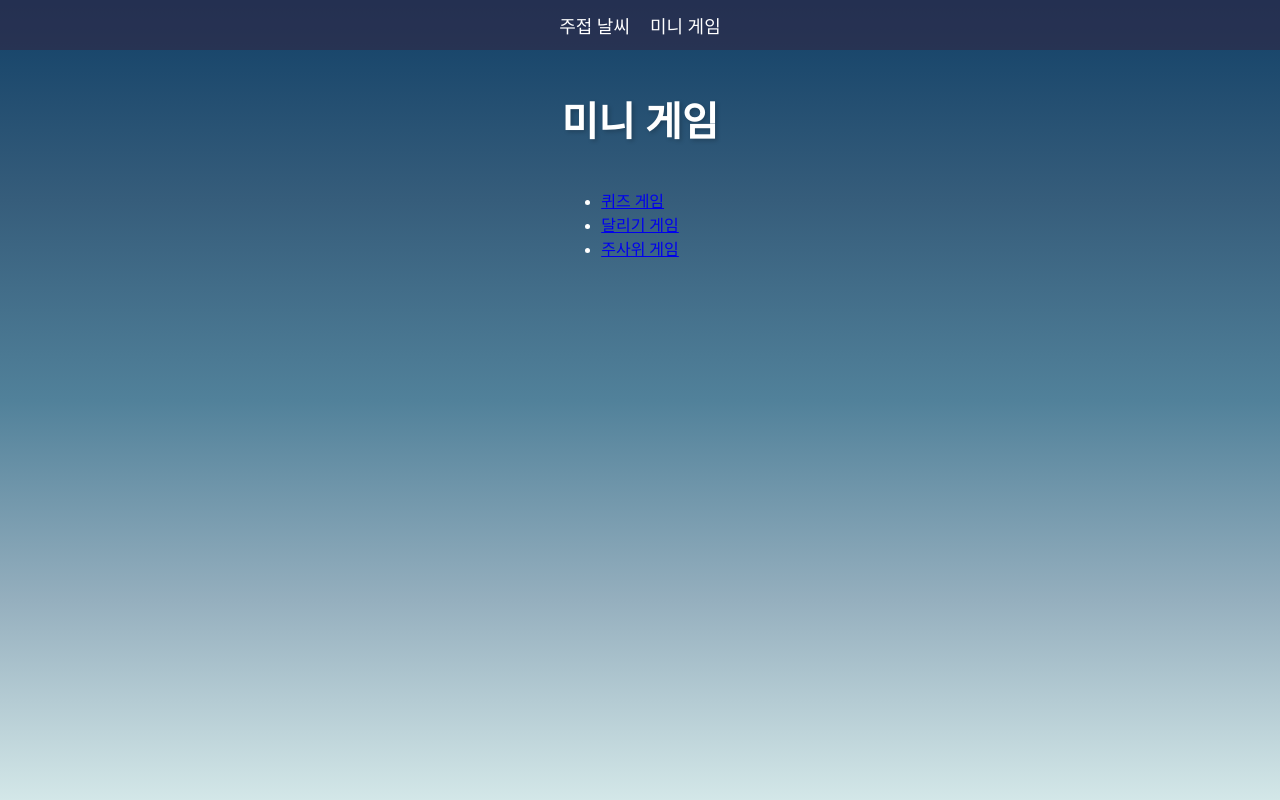
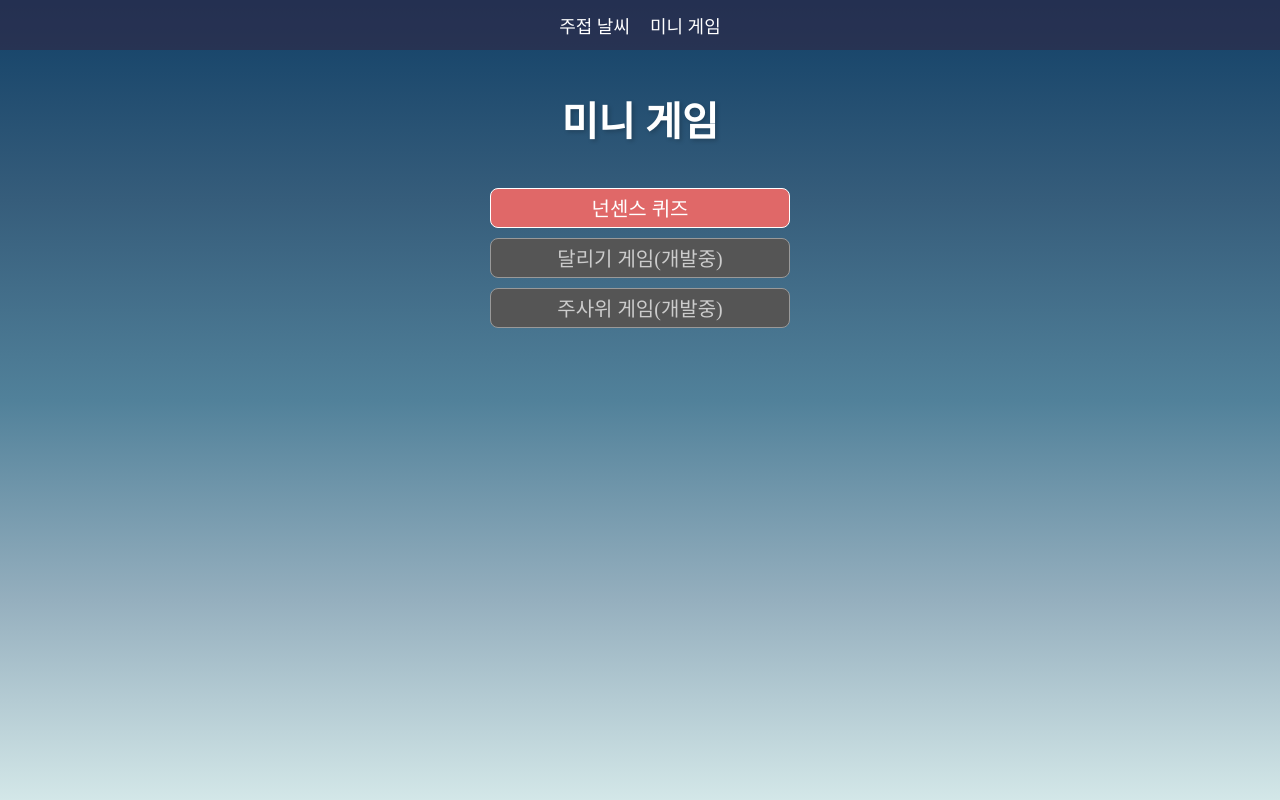
Before and after one commit to jangjihoon96/WetherInfo_react, a React (Create React App) app: page /game in a window 1280 px wide. Built offline with nearby package versions, Linux system fonts and the light colour scheme; a web font is replaced by a local one.

Commit message:
feat: 게임리스트 스타일링 및 미개발 리스트 클릭 방지

```diff
--- a/src/pages/Game.tsx
+++ b/src/pages/Game.tsx
@@ -2,22 +2,61 @@ import React from "react";
 import { Title } from "../components/Title";
 import { Container } from "../components/Container";
 import { Link } from "react-router-dom";
+import styled from "styled-components";
 
 export const Game: React.FC = () => {
   return (
     <Container>
       <Title>미니 게임</Title>
-      <ul>
+      <StyledGameList>
         <li>
-          <Link to="/game/quiz">퀴즈 게임</Link>
+          <Link className="link" to="/game/quiz">
+            넌센스 퀴즈
+          </Link>
         </li>
         <li>
-          <Link to="/game/running">달리기 게임</Link>
+          <Link className="link disabled" to={false ? "/game/running" : ""}>
+            달리기 게임(개발중)
+          </Link>
         </li>
         <li>
-          <Link to="/game/dice">주사위 게임</Link>
+          <Link className="link disabled" to={false ? "/game/dice" : ""}>
+            주사위 게임(개발중)
+          </Link>
         </li>
-      </ul>
+      </StyledGameList>
     </Container>
   );
 };
+
+const StyledGameList = styled.ul`
+  li {
+    list-style: none;
+  }
+  .link:visited,
+  .link:link {
+    color: #ffffff;
+  }
+  .link {
+    display: block;
+    width: 300px;
+    height: 40px;
+    line-height: 40px;
+    margin-bottom: 10px;
+    text-decoration: none;
+    background-color: #e06868;
+    border: 1px solid #ffffff;
+    border-radius: 8px;
+    font-size: 20px;
+    text-align: center;
+    &:hover {
+      background-color: #b85555;
+    }
+    &.disabled {
+      cursor: not-allowed;
+      color: #cccccc;
+      border: 1px solid #999999;
+      background-color: #555555;
+    }
+  }
+`;
```
